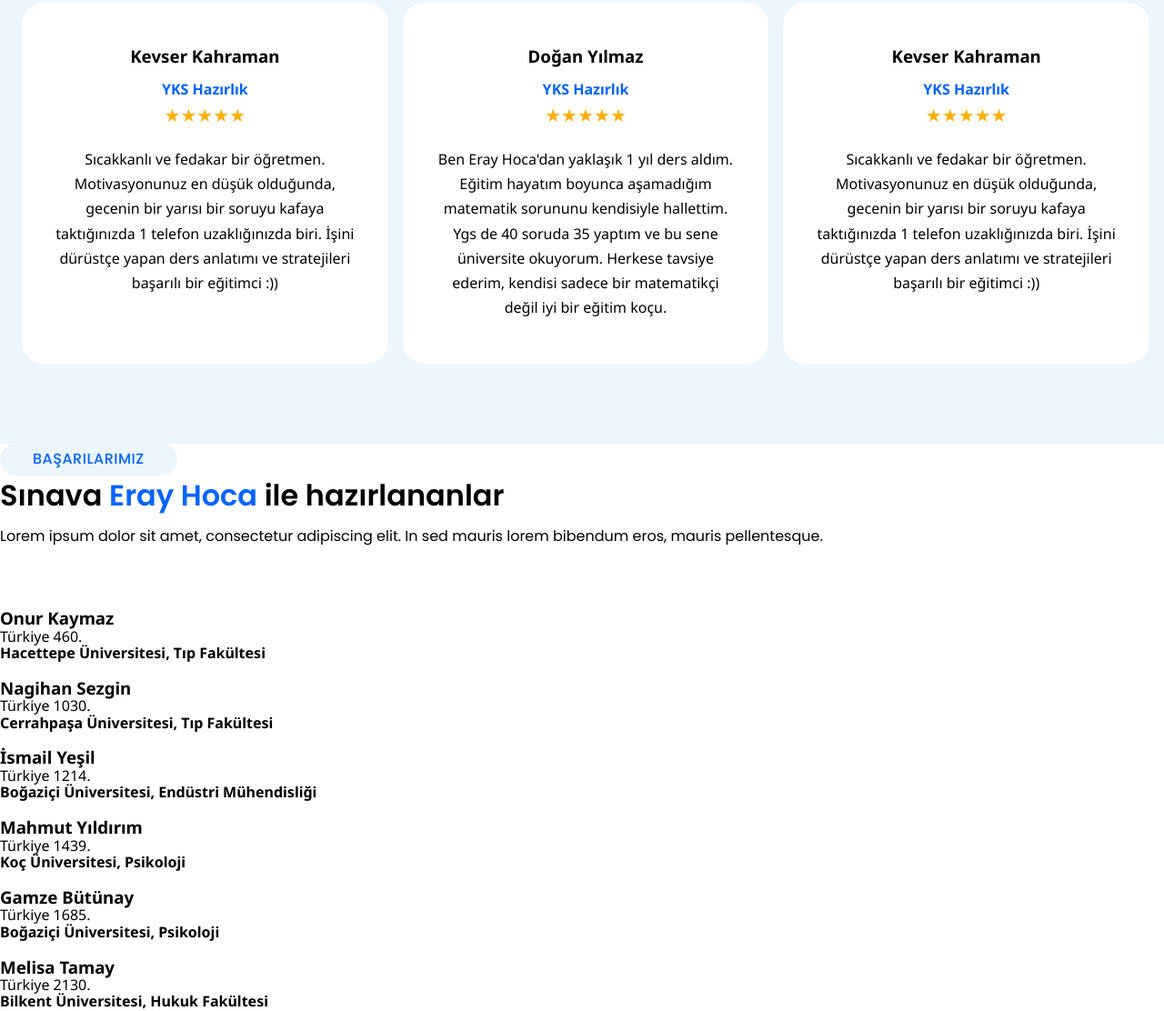
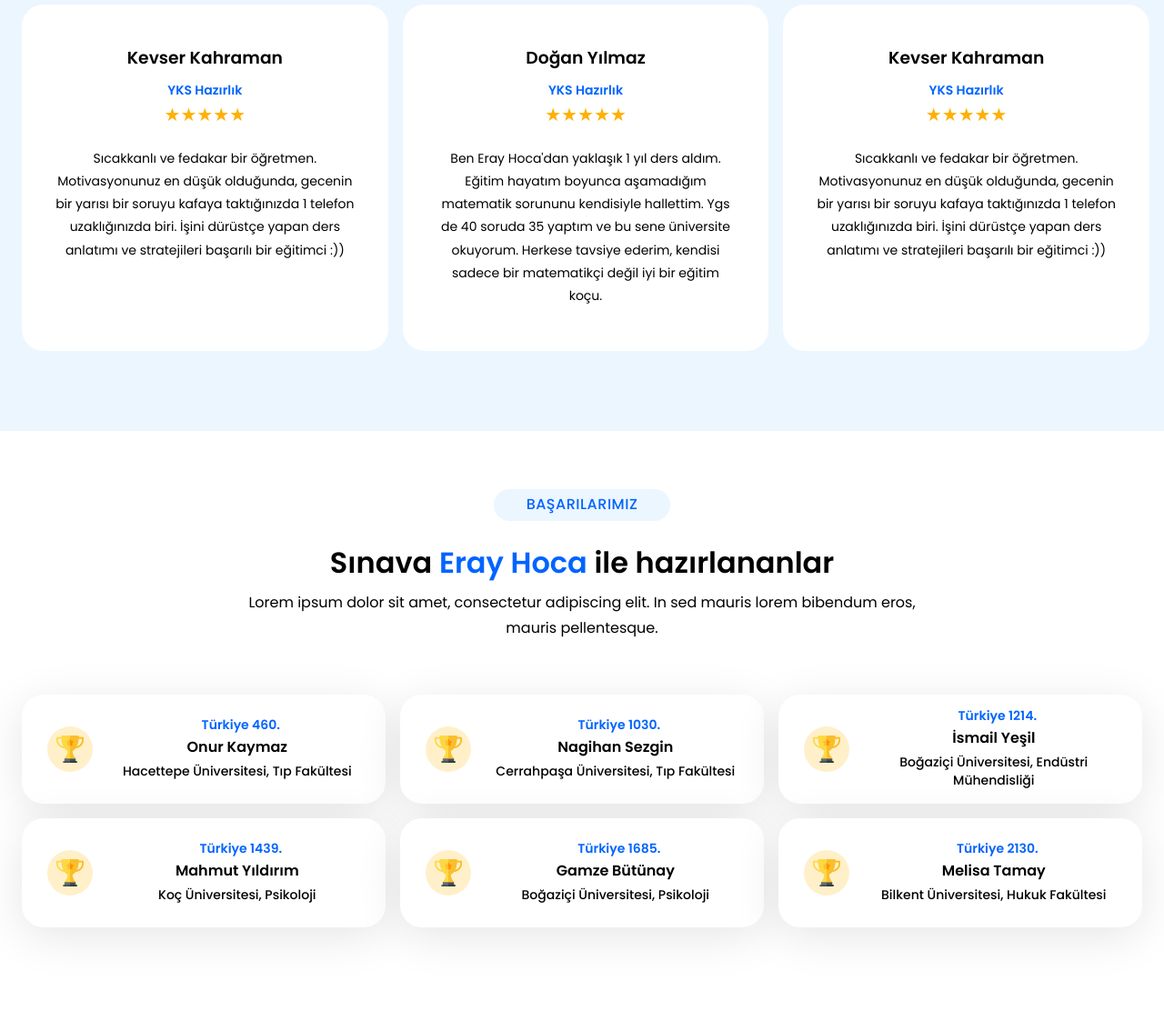
Before and after one commit to bytefulness/eray-hoca, a website built with Parcel: page src/index.html in a window 1280 px wide. Shown: the part 2209-3321 px from the top of the page at 91% size. After the commit the page ends 3293 px from the top, so only its background shows below. Built offline with nearby package versions, Linux system fonts and the light colour scheme; files whose address does not match are found by name.

Commit message:
Create, style achievement section, refactor components

```diff
--- a/src/scss/base/_base.scss
+++ b/src/scss/base/_base.scss
@@ -12,7 +12,7 @@
 }
 
 body {
-  font-family: "Noto Sans", sans-serif;
+  font-family: "Poppins", sans-serif;
   font-size: pxToRem(16);
 }
 
--- a/src/scss/components/_achivement.scss
+++ b/src/scss/components/_achievement.scss
@@ -1,6 +1,6 @@
 .achievement {
-  display: flex;
-  justify-content: space-evenly;
+  display: grid;
+  grid-template-columns: 1fr 4fr;
   align-items: center;
   background-color: #fff;
   padding: 0 pxToRem(16);
@@ -10,27 +10,29 @@
 
   &__image {
     width: pxToRem(50);
-    margin-right: pxToRem(8);
-  }
 
-  &__body {
-    display: flex;
-    flex-direction: column;
-    align-items: center;
+    @include breakpoint-up("for-tablet-landscape-up") {
+      & {
+        justify-self: center;
+      }
+    }
   }
 
   &__header {
     display: flex;
+    flex-direction: column;
     align-items: center;
     justify-content: center;
 
     .student-name {
+      order: 1;
+      font-size: pxToRem(16);
       font-weight: 600;
+      margin-top: pxToRem(8);
     }
 
     .achievement__order {
       display: inline-block;
-      margin-top: 3px;
       margin-left: pxToRem(8);
       color: $primary-color;
       font-size: pxToRem(14);
@@ -40,6 +42,7 @@
 
   &__footer {
     margin-top: pxToRem(8);
+    font-size: pxToRem(14);
     text-align: center;
 
     .university-name {
--- a/src/scss/components/_review.scss
+++ b/src/scss/components/_review.scss
@@ -2,4 +2,29 @@
   background-color: #fff;
   padding: pxToRem(48) pxToRem(36);
   border-radius: $border-radius;
+
+  &__title {
+    text-align: center;
+
+    .review__exam-type {
+      font-size: pxToRem(14);
+      color: $primary-color;
+      margin-top: pxToRem(16);
+    }
+
+    .review__star {
+      display: inline-block;
+      color: $star;
+      font-size: pxToRem(20);
+      margin-top: pxToRem(8);
+    }
+  }
+
+  &__body {
+    .testimonial__review {
+      font-size: pxToRem(14);
+      line-height: 1.8em;
+      margin-top: pxToRem(24);
+    }
+  }
 }
--- a/src/scss/main.scss
+++ b/src/scss/main.scss
@@ -11,6 +11,7 @@
 @import "./components/buttons";
 @import "./components/card";
 @import "./components/review";
+@import "./components/achievement";
 
 // Pages
 @import "./pages/home";
--- a/src/scss/pages/_home.scss
+++ b/src/scss/pages/_home.scss
@@ -2,7 +2,7 @@
   padding: pxToRem(64) pxToRem(24);
 }
 
-%grid {
+%grid-2 {
   display: grid;
   grid-template-columns: repeat(2, 1fr);
   grid-gap: pxToRem(16);
@@ -10,6 +10,27 @@
   @include breakpoint-up("for-tablet-landscape-up") {
     & {
       grid-template-columns: repeat(4, 1fr);
+      grid-gap: pxToRem(16);
+    }
+  }
+}
+
+%grid-tablet-2 {
+  @include breakpoint-up("for-tablet-portrait-up") {
+    & {
+      display: grid;
+      grid-template-columns: repeat(2, 1fr);
+      grid-gap: pxToRem(16);
+    }
+  }
+}
+
+%grid-desktop-3 {
+  @include breakpoint-up("for-tablet-landscape-up") {
+    & {
+      display: grid;
+      grid-template-columns: repeat(3, 1fr);
+      grid-gap: pxToRem(16);
     }
   }
 }
@@ -201,7 +222,7 @@
 
     @include breakpoint-up("for-tablet-landscape-up") {
       & {
-        max-width: pxToRem(570);
+        max-width: pxToRem(580);
         margin: 0 auto;
       }
     }
@@ -227,15 +248,15 @@
     margin-top: pxToRem(40);
 
     &--lise {
-      @extend %grid;
+      @extend %grid-2;
     }
 
     &--universite {
-      @extend %grid;
+      @extend %grid-2;
     }
 
     &--sinava-hazirlik {
-      @extend %grid;
+      @extend %grid-2;
 
       .card {
         padding: pxToRem(16);
@@ -247,7 +268,7 @@
     }
 
     &--kocluk {
-      @extend %grid;
+      @extend %grid-2;
       display: block;
       text-align: center;
 
@@ -349,26 +370,38 @@
     .review {
       flex: 0 0 90%;
       margin-right: pxToRem(16);
+    }
+  }
+}
 
-      &__title {
-        text-align: center;
+.achievements {
+  @extend %section;
 
-        .review__exam-type {
+  .section__header {
+    max-width: pxToRem(740);
+    margin: 0 auto;
+    text-align: center;
+
+    .section__title--pill-neutral {
+      margin-bottom: pxToRem(24);
+    }
+  }
+
+  .achievement__items {
+    @extend %grid-tablet-2;
+    @extend %grid-desktop-3;
+    margin-top: pxToRem(36);
+
+    @include breakpoint-up("for-tablet-landscape-up") {
+      & {
+        margin-top: pxToRem(60);
+      }
+    }
+
+    .achievement {
+      @include breakpoint-down("for-phone-only") {
+        & {
           margin-top: pxToRem(16);
-          color: $primary-color;
-        }
-
-        .review__star {
-          display: inline-block;
-          color: $star;
-          font-size: pxToRem(20);
-          margin-top: pxToRem(8);
-        }
-      }
-
-      &__body {
-        .testimonial__review {
-          margin-top: pxToRem(24);
         }
       }
     }
```
Also changed, not shown: dist/index.html, dist/trophy.a3f6c46c.svg (added), src/images/trophy.svg (added), 4 other files.
